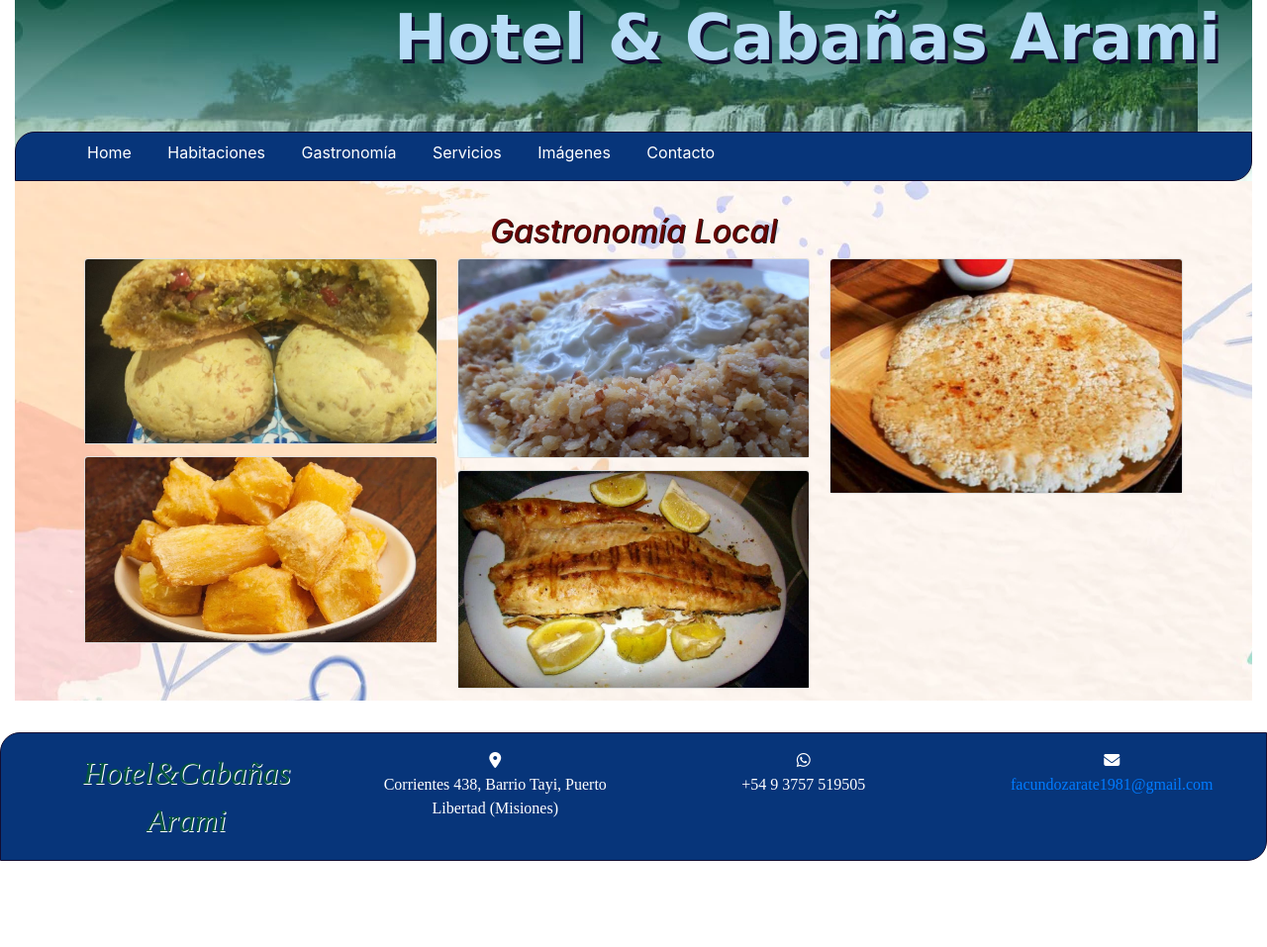
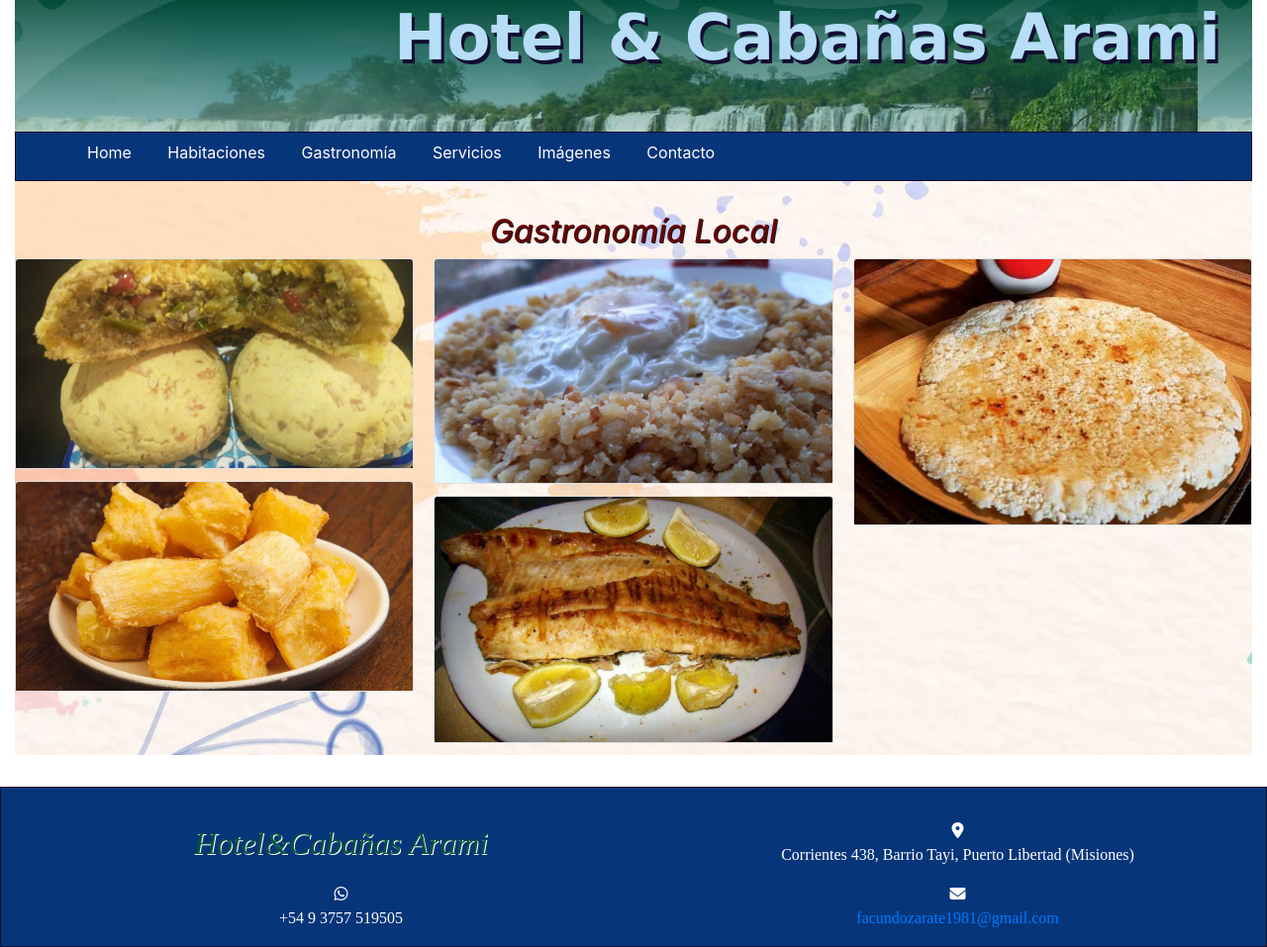
Before and after one commit to Facundo1981/proyecto_final, a website: page pages/gastronomia.html in a window 1280 px wide. Shown: the whole page at 99% size. Before the commit the page ends 870 px from the top, so only its background shows below. Drawn offline with Linux system fonts and the light colour scheme; a web font is replaced by a local one.

Commit message:
realice cambios en la mejora de la web

```diff
--- a/pages/gastronomia.html
+++ b/pages/gastronomia.html
@@ -39,7 +39,6 @@
       <h2 class="font-italic text-center">Gastronomía Local</h2>
       <section>
         <article>
-          <div class="container">
             <div class="card-columns">
               <div class="card">
                 <a href="#" data-toggle="modal" data-target="#imagenUno">
@@ -148,24 +147,23 @@
                 </div>
               </div>
             </div>
-          </div>
         </article>
       </section>
     </main>
     <footer class="container-fluid">
       <div class="row">
-        <div class="col-sm">
+        <div class="col-lg-6 col-md-6 mb-12 mb-lg-0">
           <p class="nombreCompañia">Hotel&Cabañas Arami</p>
         </div>
-        <div class="col-sm">
+        <div class="col-lg-6 col-md-6 mb-12 mb-lg-0">
           <i class="fa-solid fa-location-dot"></i>
           <p><span>Corrientes 438, Barrio Tayi</span>, Puerto Libertad (Misiones)</p>
         </div>
-        <div class="col-sm">
+        <div class="col-lg-6 col-md-6 mb-12 mb-lg-0">
           <i class="fa-brands fa-whatsapp"></i>
           <p>+54 9 3757 519505</p>
         </div>
-        <div class="col-sm">
+        <div class="col-lg-6 col-md-6 mb-12 mb-lg-0">
           <i class="fa-solid fa-envelope"></i>
           <p><a href="#">facundozarate1981@gmail.com</a></p>
         </div>
--- a/sass/estilos_parciales/_footer.scss
+++ b/sass/estilos_parciales/_footer.scss
@@ -1,6 +1,6 @@
 footer {
     margin-top: 2rem;
-    padding-top: 1rem;
+    padding-top: 2rem;
     color:$blanco;
     font-size: 1rem;
     font-family: 'Times New Roman', Times, serif;
--- a/sass/generales/_mixins.scss
+++ b/sass/generales/_mixins.scss
@@ -1,7 +1,5 @@
 @mixin bordeazul {
     background-color: rgb(7, 53, 122);
-    border-top-left-radius: 20px;
-    border-bottom-right-radius: 20px;
 }
 footer{
     @include bordeazul();
--- a/sass/index.scss
+++ b/sass/index.scss
@@ -67,7 +67,7 @@ h4 {
     transition: all 0.2s ease-in-out;
 }
 .slide img{
-    height: 90vh;
+    height: 97vh;
   }
 .cuerpo{
     padding-top: 2rem;
```
Also changed, not shown: index.html (+8 -8 lines), pages/contacto.html (+4 -4 lines), pages/habitaciones.html (+4 -4 lines), pages/imagenes.html (+4 -4 lines), pages/servicios.html (+4 -4 lines), css/style.css, images/cabañaFrenteDos.jpg, images/estacionamiento.jpg (added), images/habitacionesDos.jpg, images/vacio.jpg (added).
